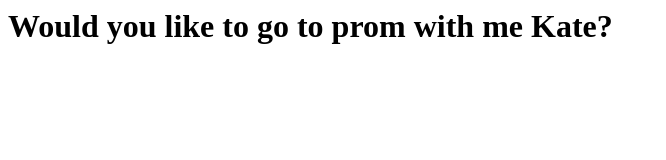
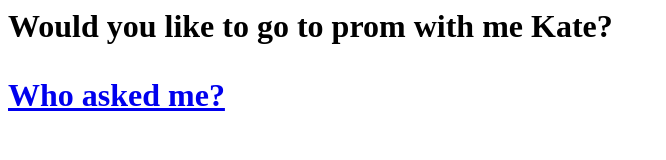
Before and after one commit to Kate-Pinder-Prom/prom, a plain HTML site: page index.html in a window 1280 px wide. Shown: the whole page, without its empty margins (0-666 px from the left). Drawn offline with Linux system fonts and the light colour scheme.

Commit message:
Update index.html

```diff
--- a/index.html
+++ b/index.html
@@ -1,2 +1,3 @@
 <title>Prom?</title>
 <h1>Would you like to go to prom with me Kate?</p>
+<a href="test">Who asked me?</a>
```
